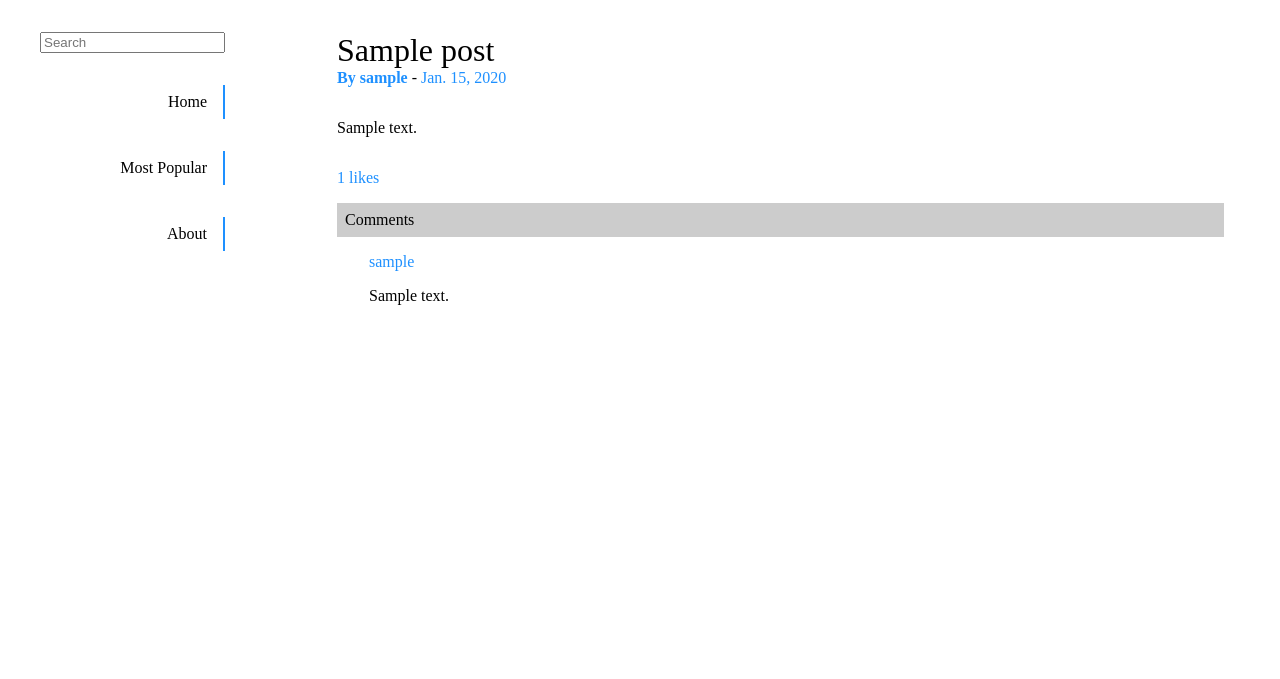
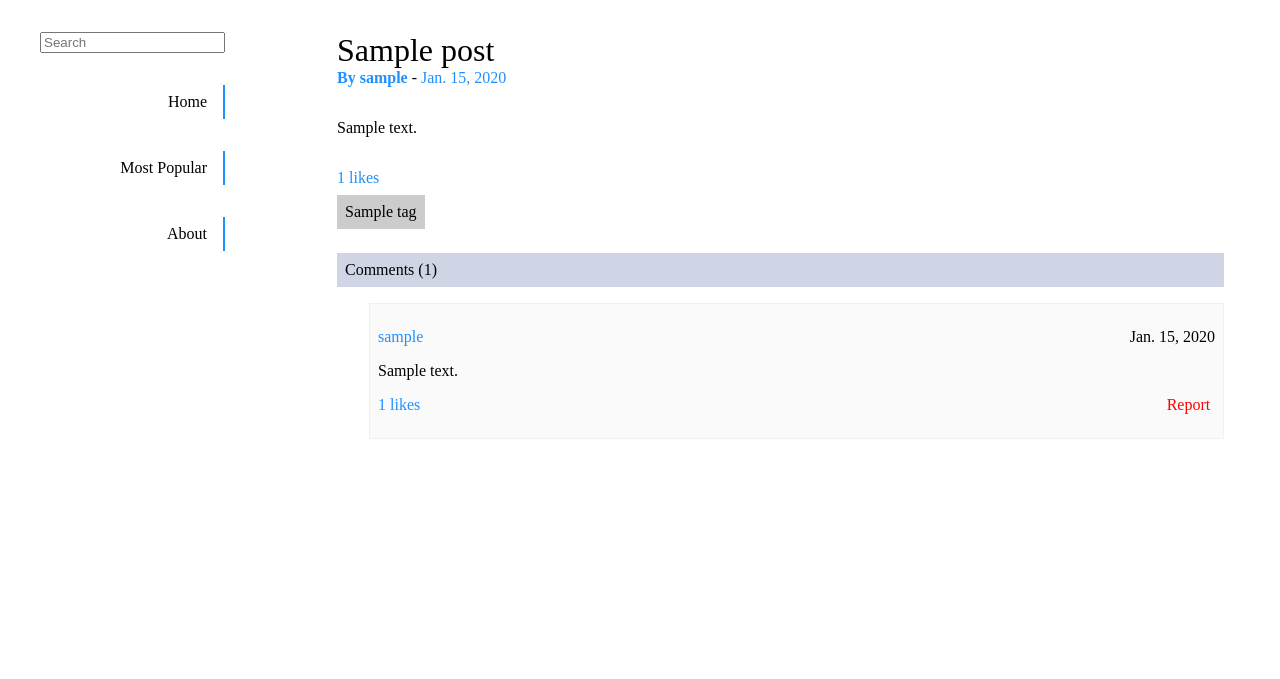
Before and after one commit to Zaldivar97/applaudo-week5, a Django app: a page that uses blog/templates/blog/post.html in a window 1280 px wide. Shown: the part 97-776 px from the top of the page. Run offline with Django 3.2, Linux system fonts and the light colour scheme; a user stored in the database is signed in; tables that the repository leaves empty hold one stand-in row (values such as "Sample post").

Commit message:
Add tags in the posts ui

```diff
--- a/applaudo_week5/settings.py
+++ b/applaudo_week5/settings.py
@@ -85,7 +85,7 @@ DATABASES = {
         'ENGINE': 'django.db.backends.postgresql',
         'NAME': 'blog',
         'USER': 'applaudo',
-        'PASSWORD': '123',
+        'PASSWORD': 'zh97',
         'HOST': 'localhost',
         'PORT': 5433,
     }
--- a/blog/models.py
+++ b/blog/models.py
@@ -72,6 +72,9 @@ class Comment(models.Model):
     content = models.TextField()
     created_at = models.DateField(auto_now_add=True)
 
+    def likes_count(self):
+        return self.likes.all().count()
+
     def __str__(self):
         return f'By {self.user}'
 
--- /dev/null
+++ b/blog/static/blog/css/app_base.css
@@ -0,0 +1,12 @@
+.flex-container{
+    display: flex;
+    flex-wrap: wrap;
+    width: 100%;
+    margin: .5em 0;
+}
+.flex-container div{
+    margin-right: 0.5em;
+    margin-bottom: 0.5em;
+    padding: 0.5em;
+    background-color: #ccc;
+}
--- a/blog/static/blog/css/post_detail.css
+++ b/blog/static/blog/css/post_detail.css
@@ -4,11 +4,32 @@
 }
 
 .comment{
-    padding-left: 2em;
+    padding: .5em;
+    margin: 0.3em 0 1em 2em;
+    background-color: rgb(250, 250, 250);
+    border: 1px solid rgb(240, 240, 240);
 }
-.comment p{
+.comment-meta :not(.right-meta){
     font-size: 1em;
     color: dodgerblue;
+    flex-grow: 3;
+}
+.comment-meta{
+    display: flex;
+    margin: 1em 0;
+}
+.comment-meta .right-meta{
+    flex-grow: 7;
+    text-align: right;
+}
+.report a{
+    text-decoration: none;
+    padding: .3em;
+    color: red !important;
+    width: auto;
+}
+.report a:hover{
+   cursor: pointer;
 }
 #post-wrapper{
     padding: 0 2em;
@@ -21,7 +42,7 @@
 }
 #comment-wrapper > p{
     padding: 0.5em;
-    background-color: #ccc;
+    background-color: rgb(207, 213, 228);
 }
 #likes{
     flex-grow: 2;
--- a/blog/templates/blog/post.html
+++ b/blog/templates/blog/post.html
@@ -2,28 +2,45 @@
 {% block content %}
 {% load static %}
 <link rel="stylesheet" href="{% static 'blog/css/post_detail.css' %}">
+<link rel="stylesheet" href="{% static 'blog/css/app_base.css' %}">
 <div id="post-wrapper">
     <p>{{object.title}}</p>
-     <div class="post-meta">
+    <div class="post-meta">
         <div class="meta-1">By {{object.user.username}}</div> -
         <div class="meta-2">{{object.created_at}}</div>
-        </div>
+    </div>
     <div class="content">
         {{object.content}}
     </div>
 
     <div id="likes">{{object.likes_count}} likes</div>
+    <div class="flex-container">
+        {% for tag in post.tags.all %}
+        <div>{{tag.name}}</div>
+        {% endfor %}
+    </div>
     <div id="comment-wrapper">
-        <p>Comments</p>
+        <p>Comments ({{object.comments.count}})</p>
         {% for comment in object.comments %}
         <div class="comment">
-            <p>{{comment.user.username}}</p>
+            <div class="comment-meta">
+                <div>{{comment.user.username}}</div>
+                <div class="right-meta">{{comment.created_at}}</div>
+            </div>
+
             <div class="comment-content">
                 {{comment.content}}
             </div>
+            <div class="comment-meta">
+                <div>{{comment.likes_count}} likes</div>
+                <div class="right-meta report">
+                    <a>Report</a>
+                </div>
+            </div>
         </div>
-        {% endfor %}
     </div>
+    {% endfor %}
+</div>
 </div>
 
 {% endblock %}
--- a/blog/templates/blog/posts.html
+++ b/blog/templates/blog/posts.html
@@ -3,6 +3,7 @@
 {% block content %}
 {% load static %}
 <link rel="stylesheet" href="{% static 'blog/css/style.css' %}">
+<link rel="stylesheet" href="{% static 'blog/css/app_base.css' %}">
 {% if object_list %}
 <div id="posts-wrapper">
     {% for post in object_list %}
@@ -13,7 +14,12 @@
         <div class="meta-1">By {{post.user.username}}</div> -
         <div class="meta-2">{{post.likes_count}} likes</div></div>
         </div>
+        <div class="flex-container">
+        {% for tag in post.tags.all %}
+            <div>{{tag.name}}</div>
+        {% endfor %}
 
+        </div>
     </div>
     {% endfor %}
 </div>
```
Also changed, not shown: blog/static/blog/css/style.css (+8 -2 lines).
